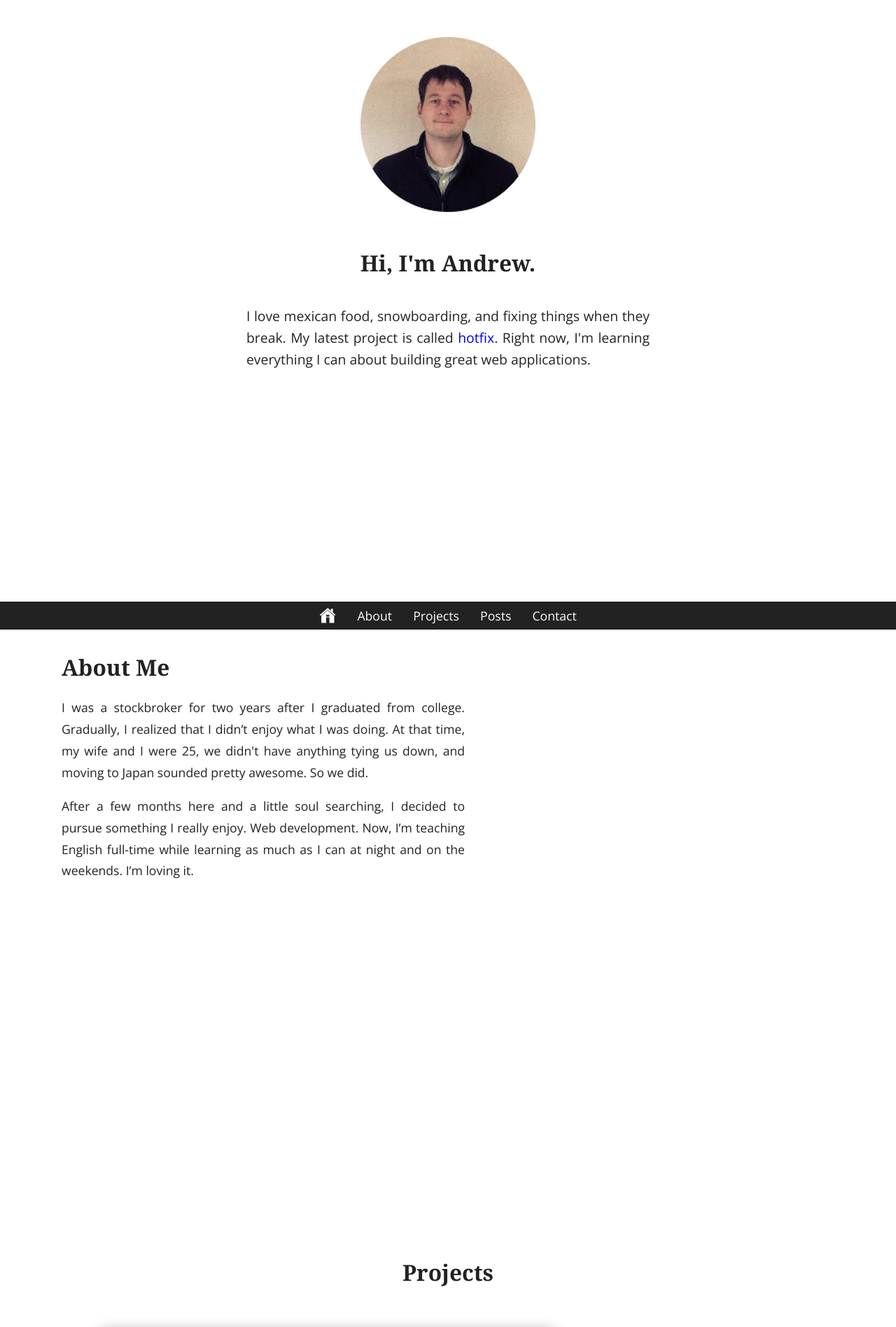
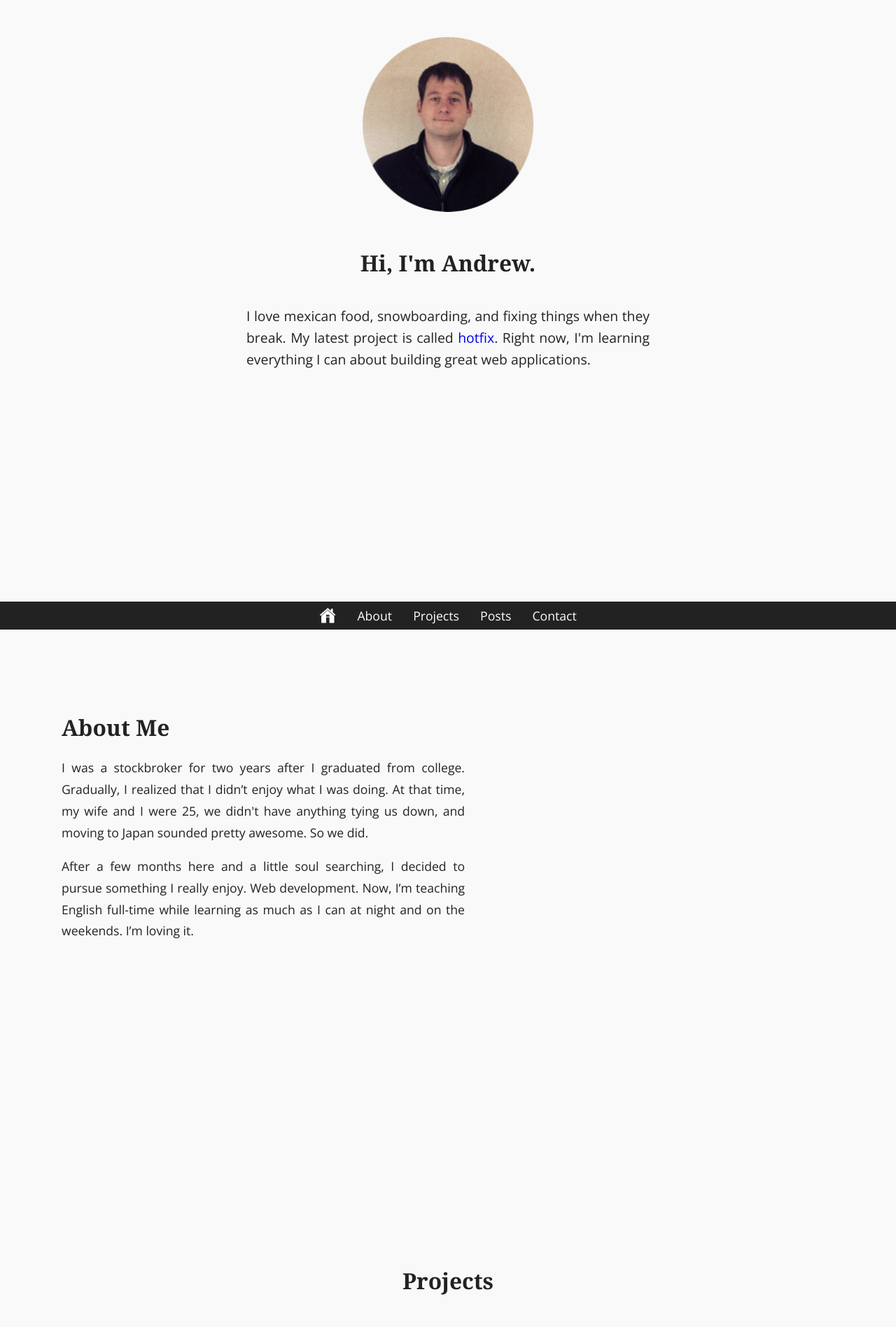
Before and after one commit to karsumit94/andrewholsted.github.io, a Jekyll site: the page built from index.html, in a window 1280 px wide. Shown: the top 1897 px of the page at 70% size. Built offline with Jekyll 4.4.1, drawn with Linux system fonts in a browser that asks for light colours; nearby versions of some CDN libraries; some web fonts are replaced; Markdown is read by kramdown in place of the engine named in the settings.

Commit message:
Update index layout.

```diff
--- a/css/main.css
+++ b/css/main.css
@@ -76,10 +76,6 @@ a {
     text-decoration:none;
 }
 
-code {
-    font-size:.8em;
-}
-
 h1,h2{
     font-family:"Droid Serif", "Georgia", serif;
 }
@@ -99,6 +95,7 @@ section{
 
 #content{
     overflow-x:hidden;
+    background-color:#f9f9f9;
 }
 /* ============
    Intro
@@ -141,6 +138,12 @@ section{
     padding-left:5em;
 }
 
+#about-wrap{
+    position:relative;
+    top:10%;
+
+}
+
 /* ============
    Projects
    ============ */
@@ -150,10 +153,16 @@ section{
     position:relative;
 }
 
+#project-wrap{
+    position:relative;
+    top:5%;
+    height:100%;
+}
+
 .project-header {
     width:100%;
     text-align:center;
-    padding:1em 0em 1em 0em;
+    margin-bottom:5%;
 }
 
 #projects ul{
@@ -242,6 +251,11 @@ section{
     overflow:hidden;
 }
 
+#posts-wrap{
+    position:relative;
+    top:1%;
+}
+
 #posts ul{
     padding:0;
 }
@@ -269,7 +283,7 @@ section{
 }
 
 #post-content {
-    font-size: 1.15em;
+    font-size: 1.1em;
     line-height: 2em;
 
 }
@@ -283,23 +297,23 @@ section{
    height: auto;
    max-width:90%;
    display:block;
-   margin:2% auto 2% auto;
+   margin:5% auto 5% auto;
    border:1px solid #ccc;
-   box-shadow: 0 0 4px 2px #eee;
-   -webkit-box-shadow:0 0 4px 2px #eee;
-   -moz-box-shadow:0 0 4px 2px #eee;
+   box-shadow: 0 10px 45px 5px #999;
+   -webkit-box-shadow:0 10px 45px 5px #999;
+   -moz-box-shadow:0 10px 45px 5px #999;
 }
 
 #post-content h2{
     font-size:1.2em;
-    margin: 1% 0 1% 0;
+    margin: 6% 0 1% 0;
 }
 
 #post-nav{
     float:left;
     width:100%;
-    padding: 1% 0 2% 0;
-    font-size:1.4em;
+    padding: 5% 0 10% 0;
+    font-size:1em;
 }
 #previous-post {
     display:inline-block;
@@ -313,8 +327,34 @@ section{
 
 #post-title{
     text-align:center;
+    font-size:1.75em;
+    margin-bottom:6%;
+    font-weight:normal;
 }
 
+/* ============
+   Code
+   ============ */
+
+.highlight{
+    line-height:1em;
+    font-size:.75em;
+    display: block;
+    width: auto;
+    overflow-x:auto;
+    border:1px solid #ccc;
+    margin:5% 0 5% 0;
+    padding:1em 0 1em 0;
+    box-shadow: 0 10px 45px 5px #999;
+   -webkit-box-shadow:0 10px 45px 5px #999;
+   -moz-box-shadow:0 10px 45px 5px #999;
+   background-color:#f9f9f9;
+   }
+
+.highlight pre{
+    white-space:pre !important;
+    word-wrap:normal;
+}
 
 
 /* ============
@@ -324,17 +364,17 @@ section{
 #post-header{
     width:100%;
     text-align:center;
-    background-color:#222;
-    color:#fff;
+    background-color:#367bd1;
+    color:#f9f9f9;
 }
 
 
 
 #post-header h1{
     padding:1em;
-    font-size:2em;
-    font-family:"Open Sans", "Arial", sans-serif;
-    letter-spacing:2px;
+    font-family: "Arial", sans-serif;
+    letter-spacing:10px;
+    margin: 0 0 5% 0;
 }
 
 #post-header a {
--- a/index.html
+++ b/index.html
@@ -2,6 +2,7 @@
 layout: default
 ---
   	<section id = "intro" class = "section">
+  		<div id="intro-wrap">
 	  		<div id = "intro-image">
 	  			<img src="/img/profile.png" height="250" />
 	  		</div>
@@ -9,9 +10,11 @@ layout: default
 	  		<p>
 		  		I love mexican food, snowboarding, and fixing things when they break. My latest project is called <a href ="https://chrome.google.com/webstore/detail/hotfix/bfmckmhcljhakgkngnfjhmmffaabdafi">hotfix</a>. Right now, I'm learning everything I can about building great web applications.
 		  	</p>
+		</div>
   	</section>
 
  	<section id= "about" class = "section">
+ 		<div id="about-wrap">
 	 		<h2>About Me</h2>
 			<p>
 				I was a stockbroker for two years after I graduated from college. Gradually, I realized that I didn’t enjoy what I was doing. At that time, my wife and I were 25, we didn't have anything tying us down, and moving to Japan sounded pretty awesome. So we did.
@@ -19,16 +22,20 @@ layout: default
 			<p>
 				After a few months here and a little soul searching, I decided to pursue something I really enjoy. Web development. Now, I’m teaching English full-time while learning as much as I can at night and on the weekends. I’m loving it.
 			</p>
+		</div>
 	</section>
 
   	<section id ="projects" class = "section">
+
+  		<div id="project-wrap">
+
+	  		<div id = "slider-wrap">
 	  			<h2 class ="project-header">Projects </h2>
-  		<div id = "slider-wrap">
 	  			<ul id = "slider">
 	  				<li>
 				  		<div class = "project">
 				  			<div class = "project-details">
-					    		<a href="https://chrome.google.com/webstore/detail/hotfix/bfmckmhcljhakgkngnfjhmmffaabdafi">hotfix</a> is a Chrome Extension to save changes from
+						    		<a href="https://chrome.google.com/webstore/detail/hotfix/bfmckmhcljhakgkngnfjhmmffaabdafi">Hotfix</a> is a Chrome Extension to save changes from
 						    		Chrome Developer Tools directly to GitHub.
 
 					    	</div>
@@ -54,10 +61,11 @@ layout: default
 		    		<a href="#" id="slider-prev"><img src="img/prev.png" alt="" /></a>
 		   		 	<a href="#" id="slider-next"><img src="img/next.png" alt="" /></a>
 			</div>
+		</div>
 	</section>
 
 	<section id ="posts" class = "section">
-
+		<div id="posts-wrap">
 			<h2> Posts</h2>
 
 		    <ul>
@@ -68,6 +76,7 @@ layout: default
 			    	</li>
 		      	{% endfor %}
 		    </ul>
+		</div>
 	</section>
 
 	<section id ="contact" class = "section">
```
Also changed, not shown: img/profile.png, img/profile2.png (deleted). Lines whose indentation alone changed are shown as unchanged.
